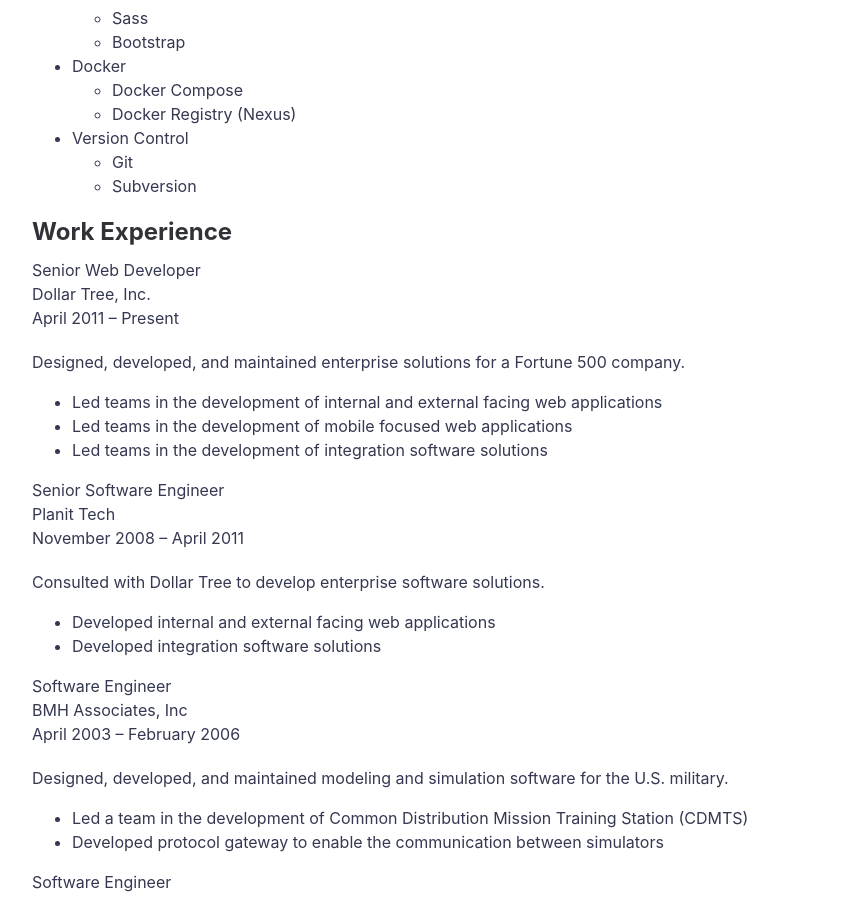
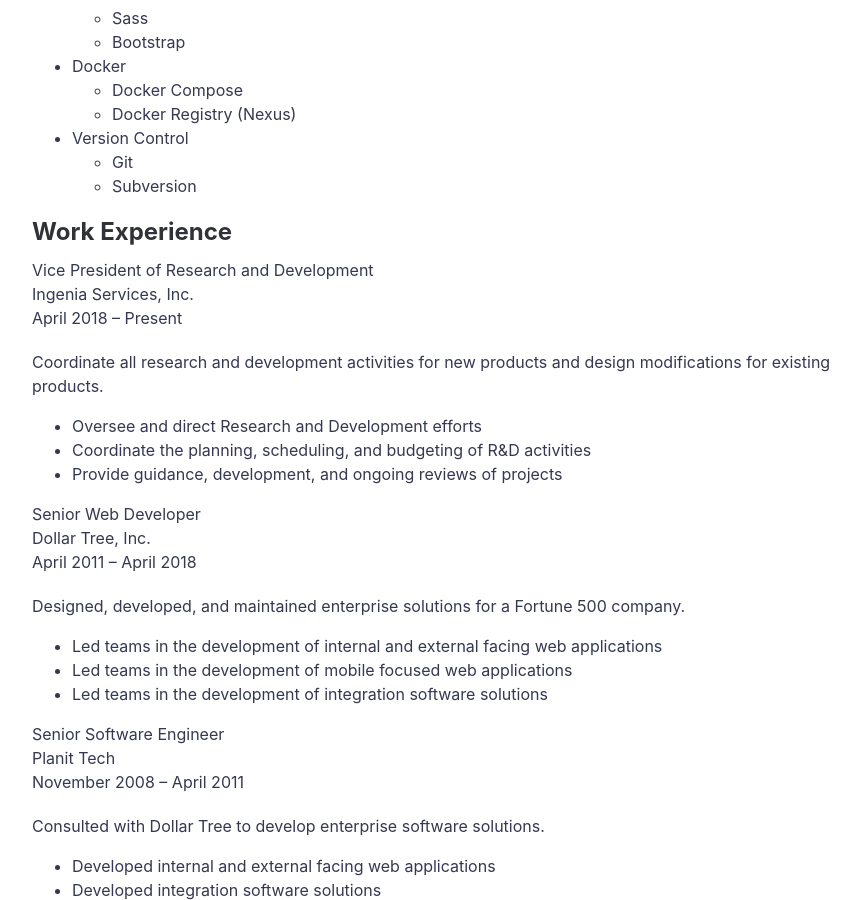
Before and after one commit to seanking/seanking.github.io, a Jekyll site: the page built from resume.html, in a window 1280 px wide and 900 px high, scrolled down 726 px. Shown: the whole window, without its empty margins (188-1048 px from the left). Built offline with Jekyll 4.4.1, drawn with Linux system fonts in a browser that asks for light colours.

Commit message:
Update resume with Ingenia information

```diff
--- a/resume.html
+++ b/resume.html
@@ -66,11 +66,23 @@
 <div style="clear:both">
 
     <h2>Work Experience</h2>
+    <p>
+        Vice President of Research and Development</br>
+        Ingenia Services, Inc.</br>
+        April 2018 – Present</br>
+    </p>
+
+	Coordinate all research and development activities for new products and design modifications for existing products.
+    <ul>
+        <li>Oversee and direct Research and Development efforts</li>
+        <li>Coordinate the planning, scheduling, and budgeting of R&D activities</li>
+        <li>Provide guidance, development, and ongoing reviews of projects</li>
+    </ul>
 
     <p>
         Senior Web Developer</br>
         Dollar Tree, Inc.</br>
-        April 2011 – Present</br>
+        April 2011 – April 2018</br>
     </p>
 
     Designed, developed, and maintained enterprise solutions for a Fortune 500 company.
```
